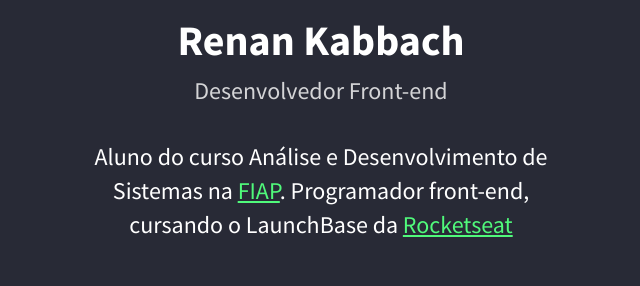
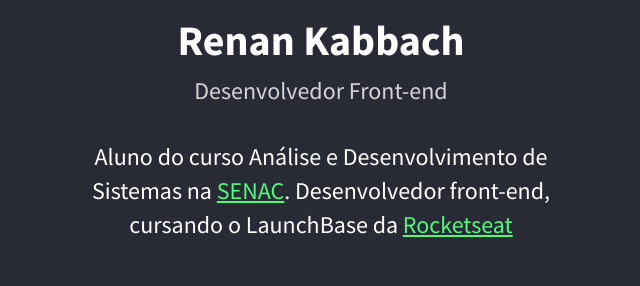
Before and after one commit to RenanKabbach/Portfolio, a plain HTML site: page index.html in a window 1280 px wide. Shown: the part 457-743 px from the top of the page, without its empty margins (319-959 px from the left). Drawn offline with Linux system fonts and the light colour scheme.

Commit message:
Ajustes na informações

```diff
--- a/index.html
+++ b/index.html
@@ -21,7 +21,7 @@
       <h2>Desenvolvedor Front-end</h2>
       <p>
         Aluno do curso Análise e Desenvolvimento de Sistemas na
-        <a href="https://www.fiap.com.br/" target="_blank">FIAP</a>. Programador
+        <a href="https://www.sp.senac.br/" target="_blank">SENAC</a>. Desenvolvedor
         front-end, cursando o LaunchBase da
         <a href="https://rocketseat.com.br" target="_blank">Rocketseat</a>
       </p>
```
